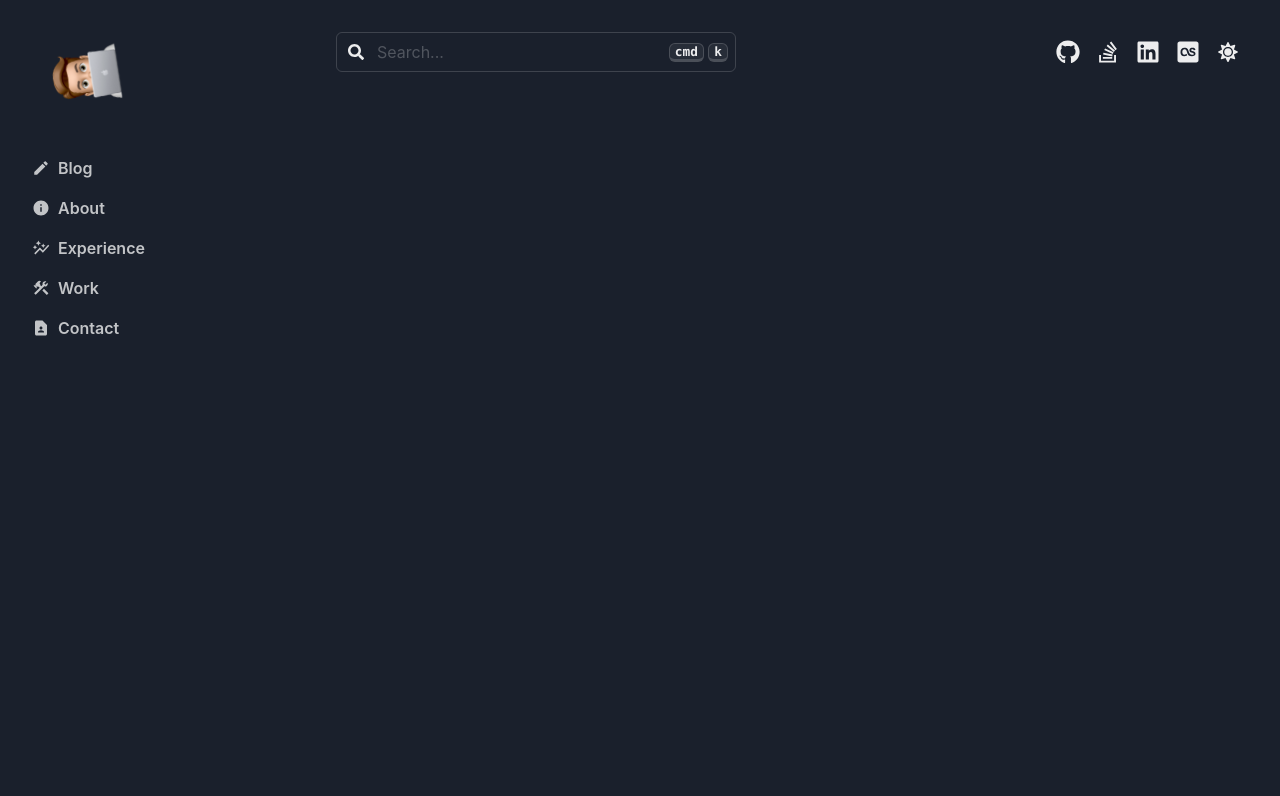
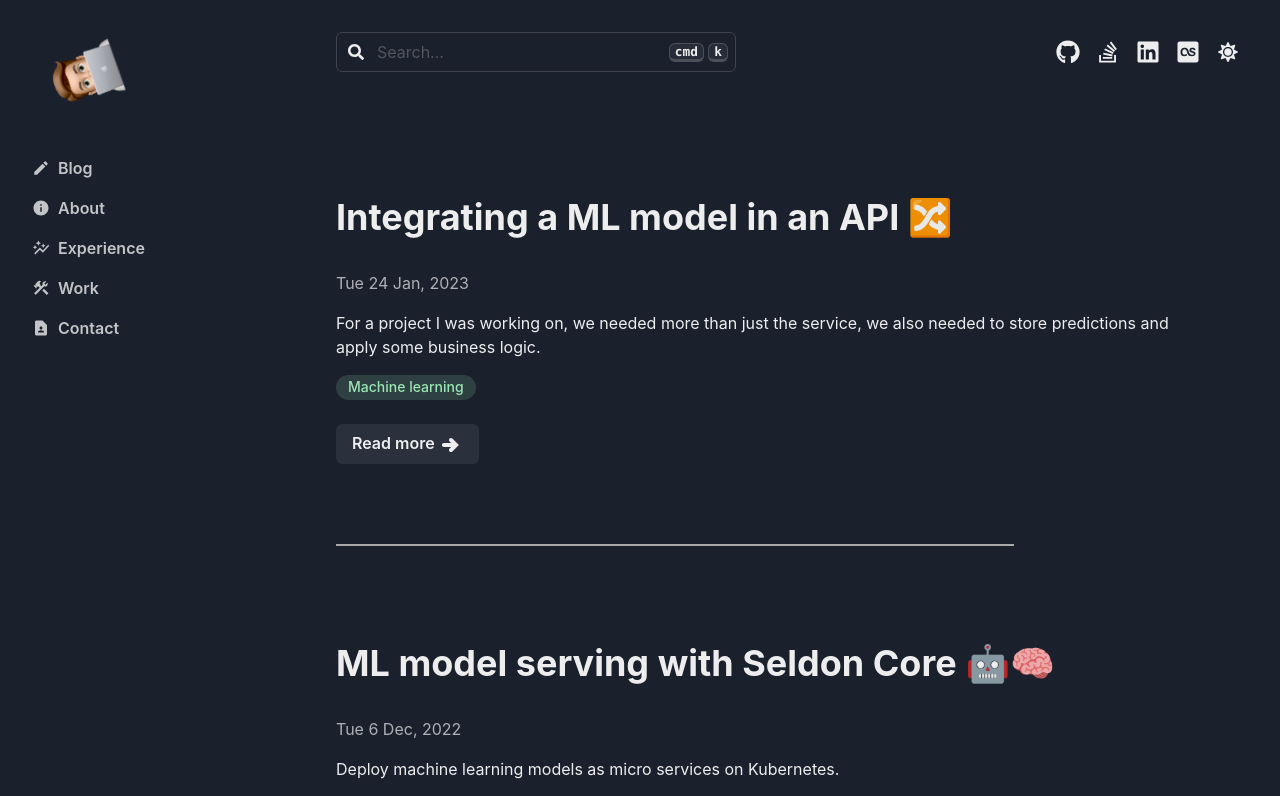
Before and after one commit to danielsteman/next-blog, a Next.js app in the folder frontend/: page / in a window 1280 px wide. Shown: the top 796 px of the page. Built offline with nearby package versions, Linux system fonts and the light colour scheme.

Commit message:
:sparkles: added blog component with json data

```diff
--- a/frontend/src/components/blogpreview.tsx
+++ b/frontend/src/components/blogpreview.tsx
@@ -3,10 +3,10 @@ import {
   Box, Button, Text, useColorModeValue, VStack,
 } from '@chakra-ui/react';
 import { TiArrowRightThick } from 'react-icons/ti';
-import { Link } from 'react-router-dom';
-import { IBlog } from '../shared/repo.interface';
-import PageTitle from './PageTitle';
-import BlogTags from './BlogTags';
+import Link from 'next/link'
+import { IBlog } from '../shared/blog.interface';
+import PageTitle from './pagetitle';
+import BlogTags from './blogtags';
 
 const BlogPreview: React.FC<IBlog> = ({
   id, title, date, text, tags,
@@ -21,7 +21,7 @@ const BlogPreview: React.FC<IBlog> = ({
       <Text mb={4}>{text}</Text>
       <VStack alignItems="left">
         <BlogTags tags={tags} />
-        <Link to={`/blog/${id}`}>
+        <Link href={`/blog/${id}`}>
           <Button mt={4} py={1}>
             <Text mr={1}>Read more</Text>
             <TiArrowRightThick size={24} />
--- a/frontend/src/pages/_app.tsx
+++ b/frontend/src/pages/_app.tsx
@@ -1,6 +1,11 @@
+import Layout from '@/components/layout'
 import '@/styles/globals.css'
 import type { AppProps } from 'next/app'
 
 export default function App({ Component, pageProps }: AppProps) {
-  return <Component {...pageProps} />
+  return (
+    <Layout>
+      <Component {...pageProps} />
+    </Layout>
+  )
 }
--- a/frontend/src/pages/index.tsx
+++ b/frontend/src/pages/index.tsx
@@ -1,9 +1,65 @@
-import Layout from '../components/layout'
+import BlogPreview from "../components/blogpreview";
+import { IBlog } from "../shared/blog.interface";
+import { Box } from '@chakra-ui/react';
 
 export default function Home() {
+  const blogs: IBlog[] = [
+    {
+      id: 1,
+      title:
+        "Monitor your houseplants with a NodeMCU ESP8266 microcontroller and a capacitive sensor 🌱",
+      date: "Mon 1 Aug, 2022",
+      text: "Often, it's hard to observe moisture in soil, making it hard to judge whether your houseplants need water. This is a problem that can be countered with sensors. Of course, sensors need to be hooked up to a device to interpret and process signals. I was looking for a lightweight Arduino-like piece of hardware with integrated Wi-Fi and found the ESP8266.",
+      tags: ["Internet of Things"],
+    },
+    {
+      id: 2,
+      title: "BYOB: Build Your Own Blog 🖊️",
+      date: "Thu 1 Sep, 2022",
+      text: "Maybe you're just like me and you're doing several side projects. Some of them you complete, some of them you put back on the shelf to maybe pick up at a later point in time, or never. Either way, it can be rewarding to look back from time to time and see what you've been doing over the years.",
+      tags: ["Web Development"],
+    },
+    {
+      id: 3,
+      title: "First steps towards a home lab ☁️",
+      date: "Wed 12 Oct, 2022",
+      text: "Recently I have bought an Intel NUC, primarily to self-host Home Assistant and some other software that you would expect in a home lab.",
+      tags: ["DevOps"],
+    },
+    {
+      id: 4,
+      title: "WASM with Javascript and Rust 🦀",
+      date: "Fri 24 Oct, 2022",
+      text: "Web Assembly (WASM) is a new approach towards web development, which leverages the speed and robustness of lower level languages such as C, C++ and Rust to power websites. In this post I will go through an example in Rust.",
+      tags: ["Web Development", "Rust"],
+    },
+    {
+      id: 5,
+      title: "ML model serving with Seldon Core 🤖🧠",
+      date: "Tue 6 Dec, 2022",
+      text: "Deploy machine learning models as micro services on Kubernetes.",
+      tags: ["Machine learning"],
+    },
+    {
+      id: 6,
+      title: "Integrating a ML model in an API 🔀",
+      date: "Tue 24 Jan, 2023",
+      text: "For a project I was working on, we needed more than just the service, we also needed to store predictions and apply some business logic.",
+      tags: ["Machine learning"],
+    },
+  ];
   return (
-    <Layout>
-
-    </Layout>
-  )
+    <Box>
+      {blogs.reverse().map((blog: IBlog) => (
+        <BlogPreview
+          id={blog.id}
+          title={blog.title}
+          date={blog.date}
+          text={blog.text}
+          tags={blog.tags}
+          key={blog.id}
+        />
+      ))}
+    </Box>
+  );
 }
```
Also changed, not shown: frontend/src/shared/blog.interface.ts (added, +7 -0 lines).
